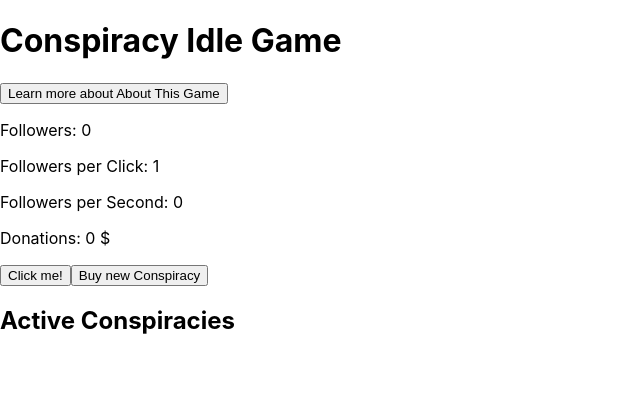
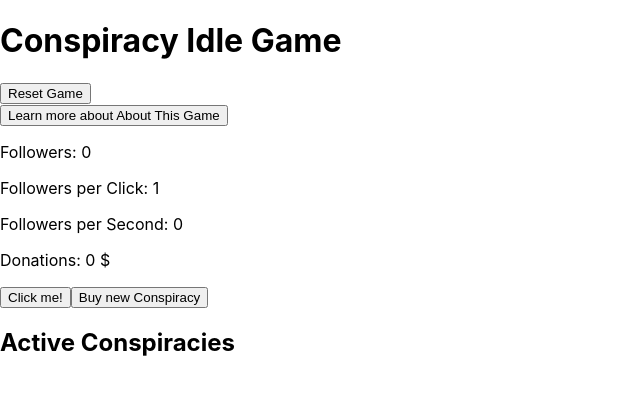
Before and after one commit to FedeDeMartino/conspiracy_idle_game_js, a React (Create React App) app: page / in a window 1280 px wide. Shown: the top 394 px of the page, without its empty margins (0-640 px from the left). Built offline with nearby package versions, Linux system fonts and the light colour scheme.

Commit message:
add reset button and clean

```diff
--- a/src/components/ConspiracyList.tsx
+++ b/src/components/ConspiracyList.tsx
@@ -1,14 +1,12 @@
-import { Conspiracy } from '../models/Conspiracy';
 import ConspiracyDescription from './ConspiracyDescription';
 import './ConspiracyList.css';
+import { useGameState } from '../utils/hooks';
 
-interface ConspiracyListProps {
-  conspiracies: Conspiracy[];
-}
+const ConspiracyList = ({}) => {
+  const { gameState } = useGameState();
 
-const ConspiracyList: React.FC<ConspiracyListProps> = ({ conspiracies }) => (
-  <ul>
-    {conspiracies.map((conspiracy) => (
+  return (<ul>
+    {gameState.conspiracies.map((conspiracy) => (
       <li key={conspiracy.name} className="conspiracy-item">
         <div className="conspiracy-item-content">
           <p>{conspiracy.name}</p>
@@ -19,7 +17,7 @@ const ConspiracyList: React.FC<ConspiracyListProps> = ({ conspiracies }) => (
         </div>
       </li>
     ))}
-  </ul>
-);
+  </ul>)
+};
 
 export default ConspiracyList;
--- a/src/components/Game.tsx
+++ b/src/components/Game.tsx
@@ -3,6 +3,7 @@ import StatsDisplay from './StatsDisplay';
 import ClickButton from './ClickButton';
 import ConspiracyDescription from './ConspiracyDescription';
 import ConspiracyList from './ConspiracyList';
+import ResetGameButton from './ResetGameButton';
 import { useConspiracyManager } from '../utils/hooks';
 import { useGameState } from '../utils/hooks';
 
@@ -24,13 +25,14 @@ const Game: React.FC = () => {
   return (
     <div className="App">
       <h1>Conspiracy Idle Game</h1>
+      <ResetGameButton />
       <ConspiracyDescription conspiracyText="About This Game" conspiracyName="About This Game" />
       <StatsDisplay />
       <ClickButton text='Click me!' onClick={handleClick} />
       <ClickButton text='Buy new Conspiracy' onClick={handleNewConspiracyClick} />
       {warningMessage && <h2>{warningMessage}</h2>}
       <h2>Active Conspiracies</h2>
-      <ConspiracyList conspiracies={gameState.conspiracies} />
+      <ConspiracyList />
     </div>
   );
 };
--- /dev/null
+++ b/src/components/ResetGameButton.tsx
@@ -0,0 +1,18 @@
+import { useGameState } from '../utils/hooks';
+import { initialGameState } from '../models/GameState';
+
+const ResetGameButton = ({}) => {
+  const { setGameState } = useGameState();
+
+  const resetGame = () => {
+    setGameState(() => (initialGameState));
+  };
+
+  return (
+    <button onClick={resetGame}>
+      Reset Game
+    </button>
+  );
+};
+
+export default ResetGameButton;
```
Also changed, not shown: src/components/StatsDisplay.tsx (+2 -6 lines).
